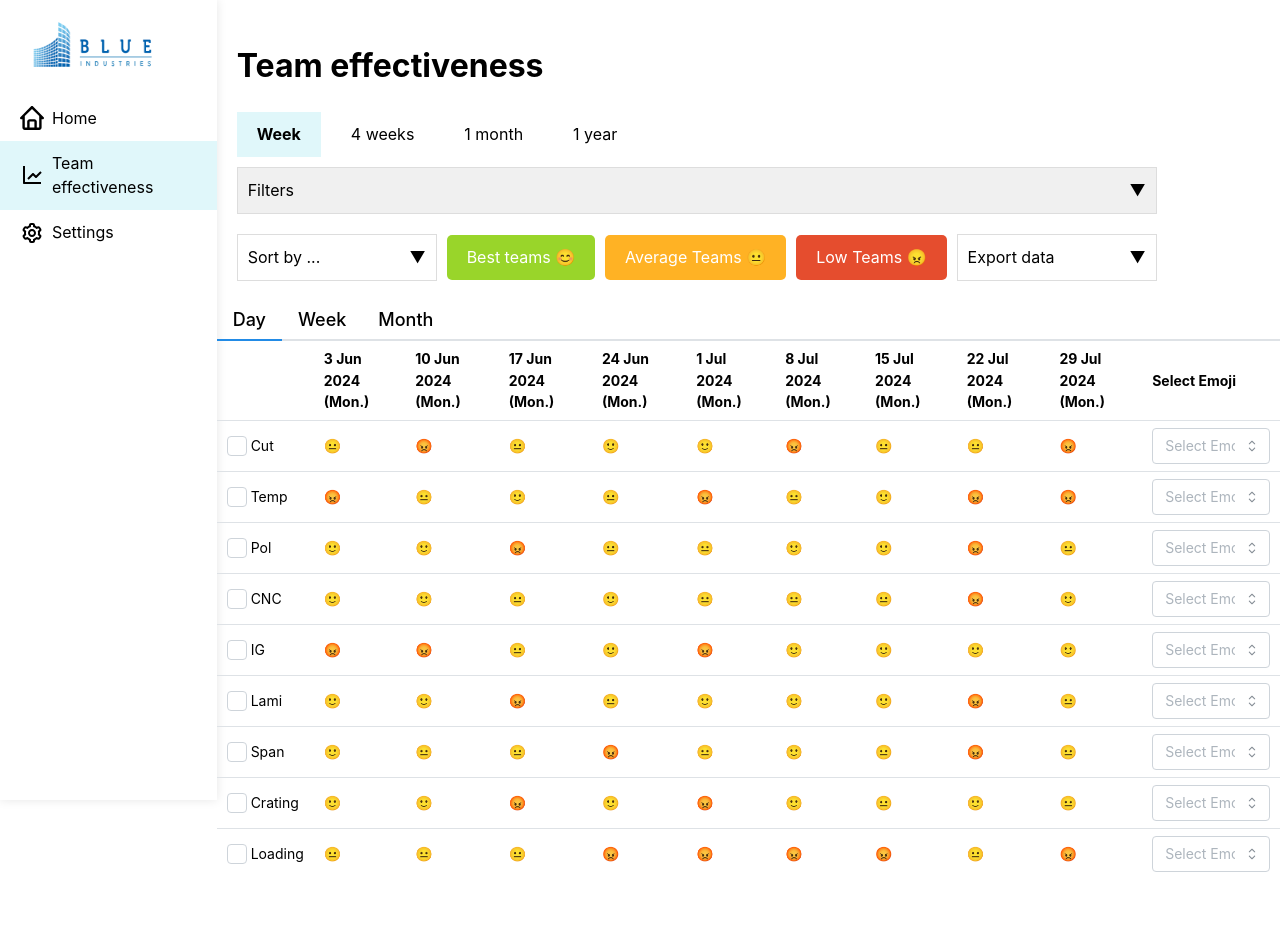
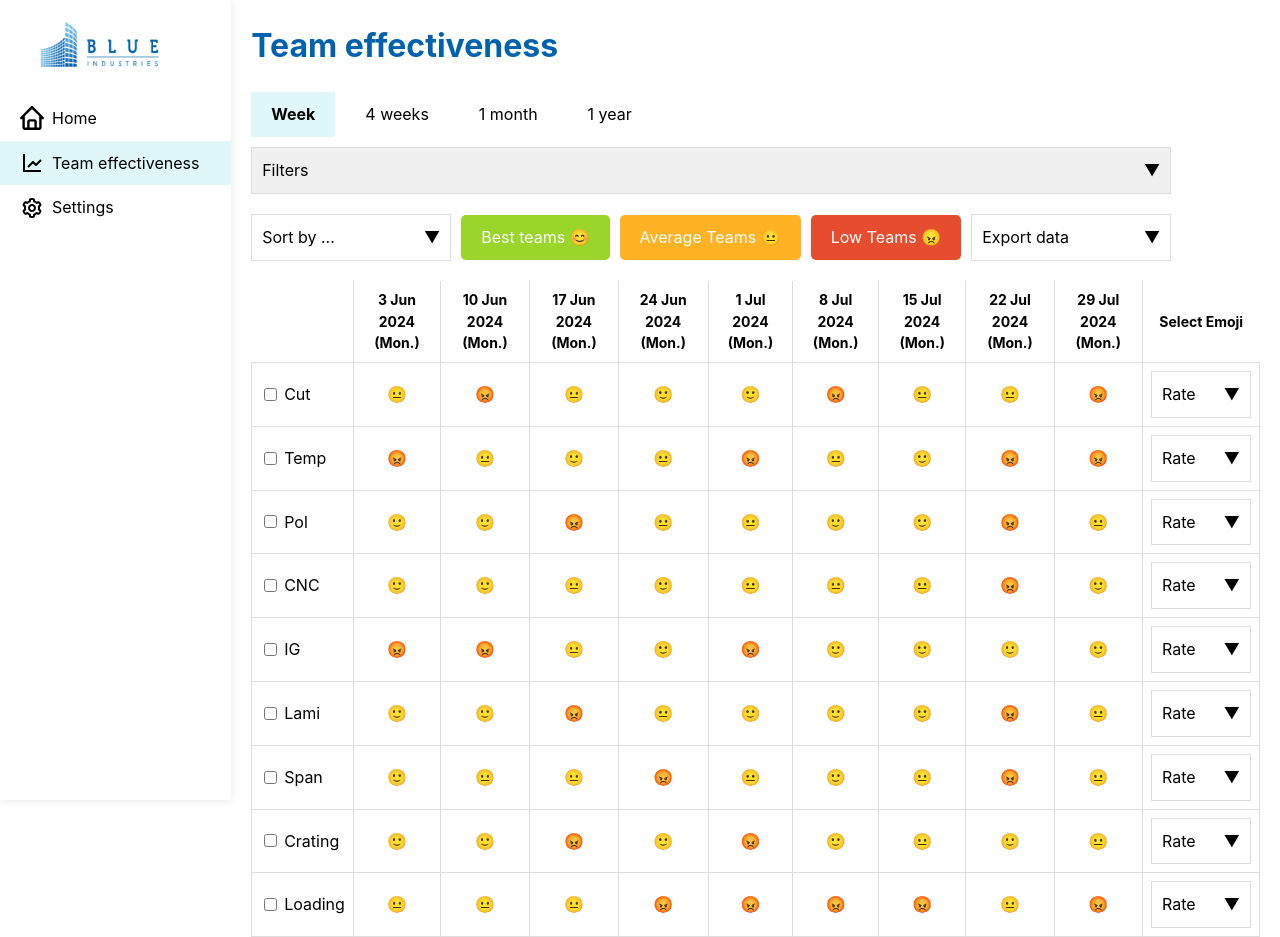
Before and after one commit to ptendec/blue-industries, a Next.js app: page / in a window 1280 px wide. Before the commit the page ends 879 px from the top, so only its background shows below. Built offline with nearby package versions, Linux system fonts and the light colour scheme.

Commit message:
feat: table design

```diff
--- a/components/Common/Filter/index.tsx
+++ b/components/Common/Filter/index.tsx
@@ -31,7 +31,13 @@ export const Filter = () => {
   return (
     <div className={styles.main}>
       <div className={styles.content}>
-        <h1>Team effectiveness</h1>
+        <h1
+          style={{
+            color: "rgba(0, 98, 175, 1)",
+          }}
+        >
+          Team effectiveness
+        </h1>
         <Tabs
           tabs={["Week", "4 weeks", "1 month", "1 year"]}
           onTabClick={handleTabClick}
--- a/components/Common/Filter/style.module.css
+++ b/components/Common/Filter/style.module.css
@@ -3,8 +3,8 @@
 }
 
 .content {
-  padding: 20px;
   width: 100%;
+  padding-bottom: 20px;
 }
 
 .filters {
--- a/components/Common/RangeTabs.tsx
+++ b/components/Common/RangeTabs.tsx
@@ -1,6 +1,6 @@
 import { Tabs } from "@mantine/core";
 import { useRouter } from "next/router";
-import Day from "../Table/Day";
+import { Day } from "../Table/Day";
 
 export const RangeTabs = () => {
   const router = useRouter();
--- a/components/Common/Select/index.tsx
+++ b/components/Common/Select/index.tsx
@@ -1,4 +1,4 @@
-import React, { useState } from "react";
+import React, { useEffect, useState } from "react";
 import styles from "./style.module.css";
 
 interface SelectProps {
@@ -6,6 +6,8 @@ interface SelectProps {
   placeholder: string;
   onChange: (option: string) => void;
   showArrow?: boolean;
+  className?: string;
+  value?: string;
 }
 
 const Select: React.FC<SelectProps> = ({
@@ -13,9 +15,15 @@ const Select: React.FC<SelectProps> = ({
   placeholder,
   onChange,
   showArrow = true,
+  className,
+  value,
 }) => {
-  const [selectedOption, setSelectedOption] = useState<string>("");
+  const [selectedOption, setSelectedOption] = useState<string>(value || "");
   const [isOpen, setIsOpen] = useState<boolean>(false);
+
+  useEffect(() => {
+    setSelectedOption(value || "");
+  }, [value]);
 
   const handleOptionClick = (option: string) => {
     setSelectedOption(option);
@@ -24,7 +32,7 @@ const Select: React.FC<SelectProps> = ({
   };
 
   return (
-    <div className={styles.select}>
+    <div className={`${styles.select} ${className}`}>
       <div className={styles.selectHeader} onClick={() => setIsOpen(!isOpen)}>
         {selectedOption || placeholder}
         {showArrow && (
--- a/components/Table/Day.tsx
+++ b/components/Table/Day/index.tsx
@@ -1,10 +1,10 @@
-import { Checkbox, Flex, Select, Table } from "@mantine/core";
 import React, { useState } from "react";
-import { useEmployeeVisibilityStore } from "../../store";
-import { valueToEmoji } from "../../utils/common";
-import { Data, TransformedData, processData } from "../../utils/data";
-import { formatDate } from "../../utils/date";
-
+import { useEmployeeVisibilityStore } from "../../../store";
+import { valueToEmoji } from "../../../utils/common";
+import { Data, TransformedData, processData } from "../../../utils/data";
+import { formatDate } from "../../../utils/date";
+import Select from "../../Common/Select";
+import styles from "./style.module.css";
 const initialData: Data[] = [
   {
     date: "2024-06-03",
@@ -116,7 +116,7 @@ const initialData: Data[] = [
   },
 ];
 
-const Day: React.FC = () => {
+export const Day: React.FC = () => {
   const { employees, sort, filterBy } = useEmployeeVisibilityStore();
   const processedData = processData(initialData, sort, employees, filterBy);
 
@@ -174,63 +174,63 @@ const Day: React.FC = () => {
   };
 
   return (
-    <Table>
-      <Table.Thead>
-        <Table.Tr>
-          <Table.Th></Table.Th>
+    <table className={styles.table}>
+      <thead className={styles.thead}>
+        <tr>
+          <th></th>
           {processedData.map((row) => (
-            <Table.Th key={row.date}>{formatDate(row.date)}</Table.Th>
+            <th className={styles.th} key={row.date}>
+              {formatDate(row.date)}
+            </th>
           ))}
-          <Table.Th>Select Emoji</Table.Th>
-        </Table.Tr>
-      </Table.Thead>
-      <Table.Tbody>
+          <th>Select Emoji</th>
+        </tr>
+      </thead>
+      <tbody>
         {processedData[0].data.map((entry) => (
-          <Table.Tr key={entry.name}>
-            <Table.Td>
-              <Flex gap={4} align="center">
-                <Checkbox
+          <tr key={entry.name}>
+            <td className={styles.td}>
+              <div className={styles.flex}>
+                <input
+                  type="checkbox"
                   checked={checkedTeams[entry.name] || false}
                   onChange={() => handleCheckboxChange(entry.name)}
                 />
                 {entry.name}
-              </Flex>
-            </Table.Td>
+              </div>
+            </td>
             {processedData.map((row) => {
               const dataItem = row.data.find((d) => d.name === entry.name);
               return (
-                <Table.Td key={`${row.date}-${entry.name}`}>
+                <td className={styles.td} key={`${row.date}-${entry.name}`}>
                   {dataItem ? valueToEmoji(dataItem.score) : null}
-                </Table.Td>
+                </td>
               );
             })}
-            <Table.Td>
+            <td className={styles.td}>
               {isWorkingDay(new Date().toISOString().split("T")[0]) && (
                 <Select
-                  placeholder="Select Emoji"
-                  data={[
-                    { value: "3", label: "🙂" },
-                    { value: "2", label: "😐" },
-                    { value: "1", label: "😡" },
-                  ]}
-                  value={selectValues[
-                    new Date().toISOString().split("T")[0]
-                  ]?.toString()}
+                  placeholder="Rate"
+                  className={styles.select}
+                  value={
+                    selectValues[
+                      new Date().toISOString().split("T")[0]
+                    ]?.toString() || ""
+                  }
                   onChange={(value) =>
                     handleSelectChange(
                       new Date().toISOString().split("T")[0],
                       entry.name,
-                      value as string
+                      value
                     )
                   }
+                  options={["🙂", "😐", "😡"]}
                 />
               )}
-            </Table.Td>
-          </Table.Tr>
+            </td>
+          </tr>
         ))}
-      </Table.Tbody>
-    </Table>
+      </tbody>
+    </table>
   );
 };
-
-export default Day;
--- /dev/null
+++ b/components/Table/Day/style.module.css
@@ -0,0 +1,54 @@
+.table {
+  width: 100%;
+  border-collapse: collapse;
+}
+
+.th,
+.td {
+  border: 1px solid #ddd;
+  padding: 8px;
+  text-align: center;
+}
+
+.thead {
+  font-size: 14px;
+}
+
+.th {
+  border-right: 1px solid #ddd;
+  border-top: none;
+}
+
+.flex {
+  display: flex;
+  gap: 4px;
+  align-items: center;
+}
+
+.select {
+  width: 100px;
+  border: none !important;
+}
+
+/* Remove outer borders by applying classes */
+.no-border-left {
+  border-left: none;
+}
+
+.no-border-right {
+  border-right: none;
+}
+
+.no-border-top {
+  border-top: none;
+}
+
+.no-border-bottom {
+  border-bottom: none;
+}
+
+/* Add inner borders */
+.inner-border {
+  border-right: 1px solid #ddd;
+  border-bottom: 1px solid #ddd;
+}
--- a/pages/index.tsx
+++ b/pages/index.tsx
@@ -1,17 +1,17 @@
 import { Flex } from "@mantine/core";
 import { Filter } from "../components/Common/Filter";
 import NoSSR from "../components/Common/NoSSR";
-import { RangeTabs } from "../components/Common/RangeTabs";
 import Sidebar from "../components/Common/Sidebar";
+import { Day } from "../components/Table/Day";
 
 export default function MainPage() {
   return (
     <NoSSR>
       <Flex>
         <Sidebar />
-        <Flex direction="column" align="flex-start">
+        <Flex direction="column" align="flex-start" mx={20}>
           <Filter />
-          <RangeTabs />
+          <Day />
         </Flex>
       </Flex>
     </NoSSR>
```
Also changed, not shown: components/Table/dep.tsx (added, +236 -0 lines).
